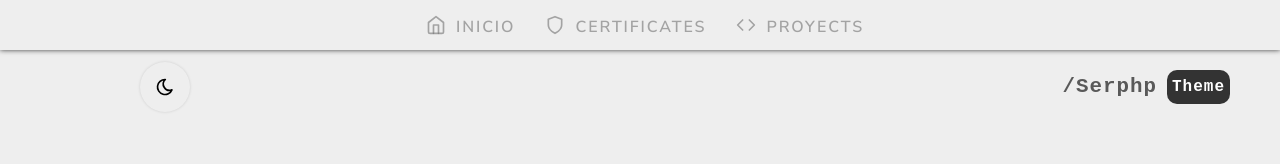
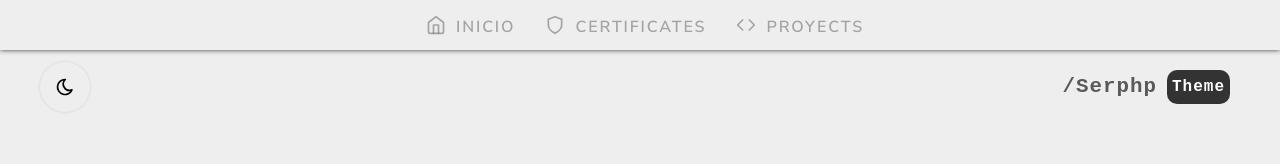
Before and after one commit to Serphp/portf-serph, a React (Vite) app: page / in a window 1280 px wide. Shown: the top 164 px of the page. Built offline with nearby package versions, Linux system fonts and the light colour scheme.

Commit message:
fix: button darkmode

```diff
--- a/src/styles/Global.scss
+++ b/src/styles/Global.scss
@@ -37,10 +37,6 @@ body {
     }
     .headermenu {
       display: none;
-    }
-    .header {
-
-      margin: 60px 0 0 0;
     }
   }
   #pinfo {
@@ -1099,7 +1095,7 @@ code {
   display: flex;
   justify-content: space-between;
   align-items: center;
-  margin: 60px 0 0 100px;
+  margin: 60px 0 0 0;
   // margin-top: 50px;
   // margin-bottom: 20px;
   .headermenu{
```
